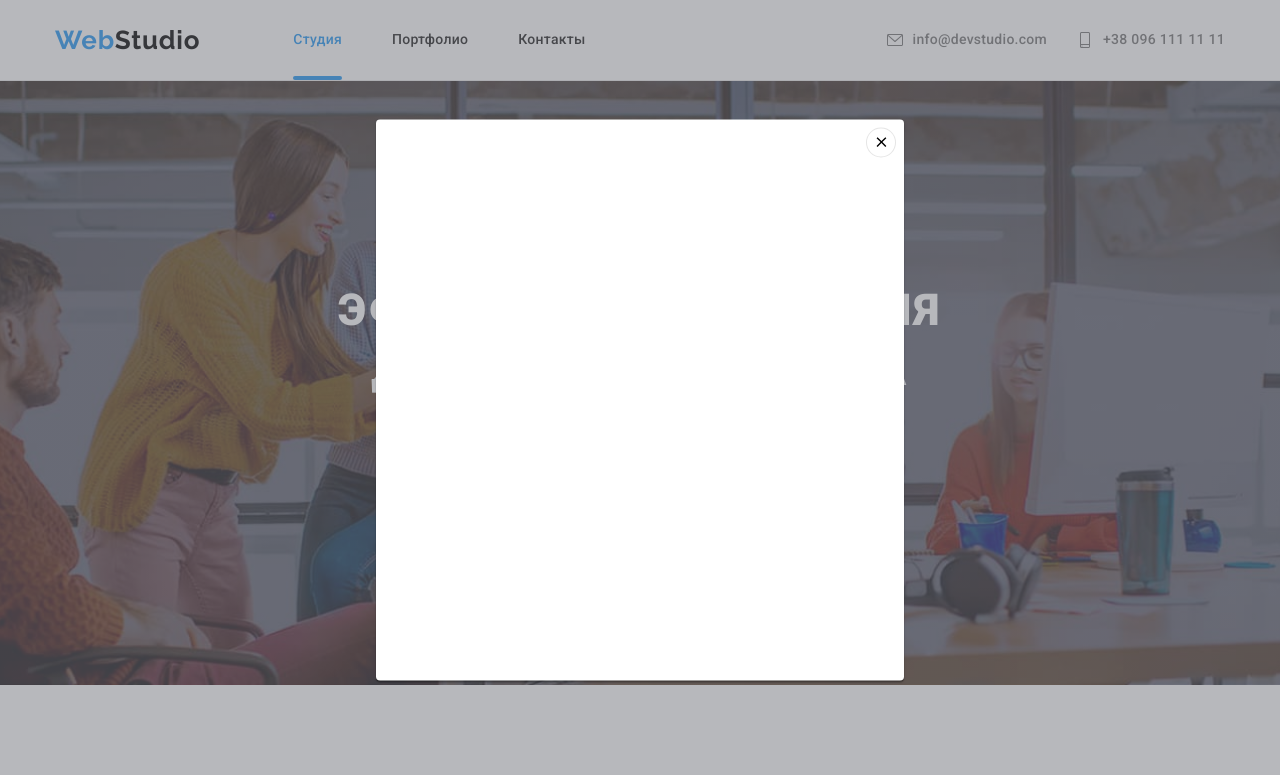
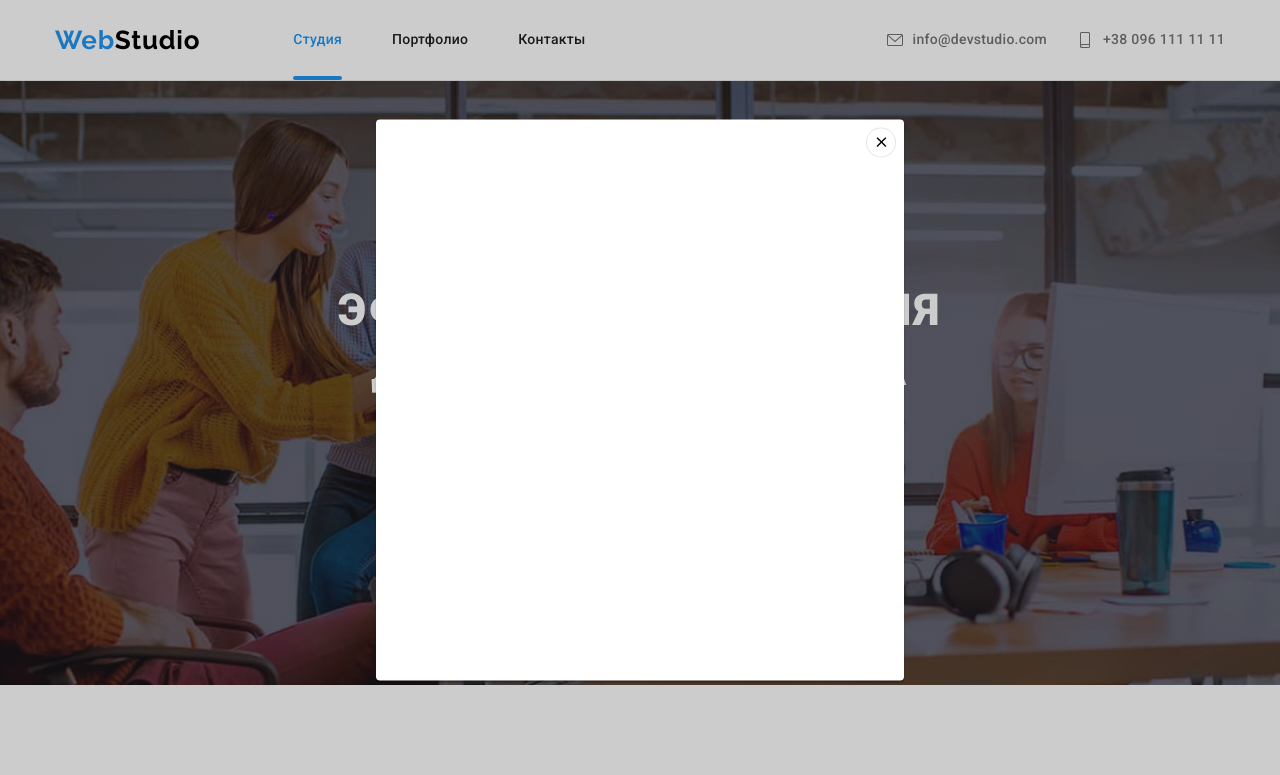
Before and after one commit to Misha-Mishkin/goit-markup-hw-05, a plain HTML site: page index.html in a window 1280 px wide. Both pictures are taken after a click on the button "Заказать услугу". Shown: the top 775 px of the page. Drawn offline with nearby package versions, Linux system fonts and the light colour scheme.

Commit message:
Добавляет правильный фон бекдропа

```diff
--- a/css/styles.css
+++ b/css/styles.css
@@ -693,7 +693,7 @@ img {
 .backdrop {
   width: 100vw;
   height: 100vh;
-  background-color: rgba(109, 112, 119, 0.493);
+  background-color: rgba(0, 0, 0, 0.2);
   position: fixed;
   top: 0;
   transition: opacity 250ms cubic-bezier(0.4, 0, 0.2, 1),
```
